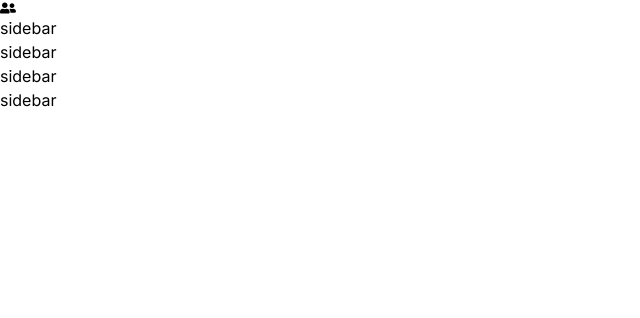
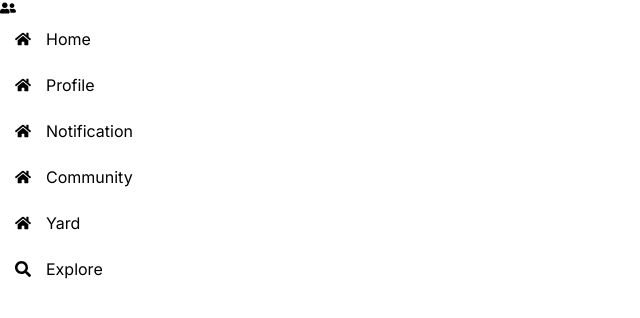
Before and after one commit to Nwakaego-Ego/Cycle, a Next.js app: page / in a window 1280 px wide. Shown: the top 318 px of the page, without its empty margins (0-640 px from the left). Built offline with nearby package versions, Linux system fonts and the light colour scheme.

Commit message:
adding styling to the sidebar

```diff
--- a/app/Component/sidebar/sidebar.jsx
+++ b/app/Component/sidebar/sidebar.jsx
@@ -1,18 +1,28 @@
+"use server";
 import React from "react";
-import { FaUserFriends } from "react-icons/fa";
+import {
+  FaUserFriends,
+  FaHome,
+  FaSearch,
+  FaNotificationIcon,
+  FaCommunity,
+} from "react-icons/fa";
+import SidebarOption from "../sidebarOption/sidebarOption";
 
-const sidebar = () => {
+const Sidebar = () => {
   return (
     <>
       <div>
         <FaUserFriends />
-        <div>sidebar</div>
-        <div>sidebar</div>
-        <div>sidebar</div>
-        <div>sidebar</div>
+        <SidebarOption Icon={FaHome} text="Home" />
+        <SidebarOption Icon={FaHome} text="Profile" />
+        <SidebarOption Icon={FaHome} text="Notification" />
+        <SidebarOption Icon={FaHome} text="Community" />
+        <SidebarOption Icon={FaHome} text="Yard" />
+        <SidebarOption Icon={FaSearch} text="Explore" />
       </div>
     </>
   );
 };
 
-export default sidebar;
+export default Sidebar;
--- /dev/null
+++ b/app/Component/sidebarOption/sidebarOption.css
@@ -0,0 +1,14 @@
+.sideBarOptionMain {
+  display: flex;
+  align-items: center;
+  cursor: pointer;
+}
+
+.sideBarOptionMain:hover {
+  background-color: #f3e6f5;
+  color: #da99ff;
+}
+
+.sideBarOptionMain svg {
+  margin: 15px;
+}
--- a/app/Component/sidebarOption/sidebarOption.jsx
+++ b/app/Component/sidebarOption/sidebarOption.jsx
@@ -1,7 +1,17 @@
+"use server";
 import React from "react";
+import "./sidebarOption.css";
 
-const sidebarOption = () => {
-  return <div>sidebarOption</div>;
+const sidebarOption = ({ text, Icon }) => {
+  const IconComponent = Icon && <Icon />;
+  return (
+    <>
+      <div className="sideBarOptionMain">
+        <div>{IconComponent}</div>
+        <div>{text}</div>
+      </div>
+    </>
+  );
 };
 
 export default sidebarOption;
```
